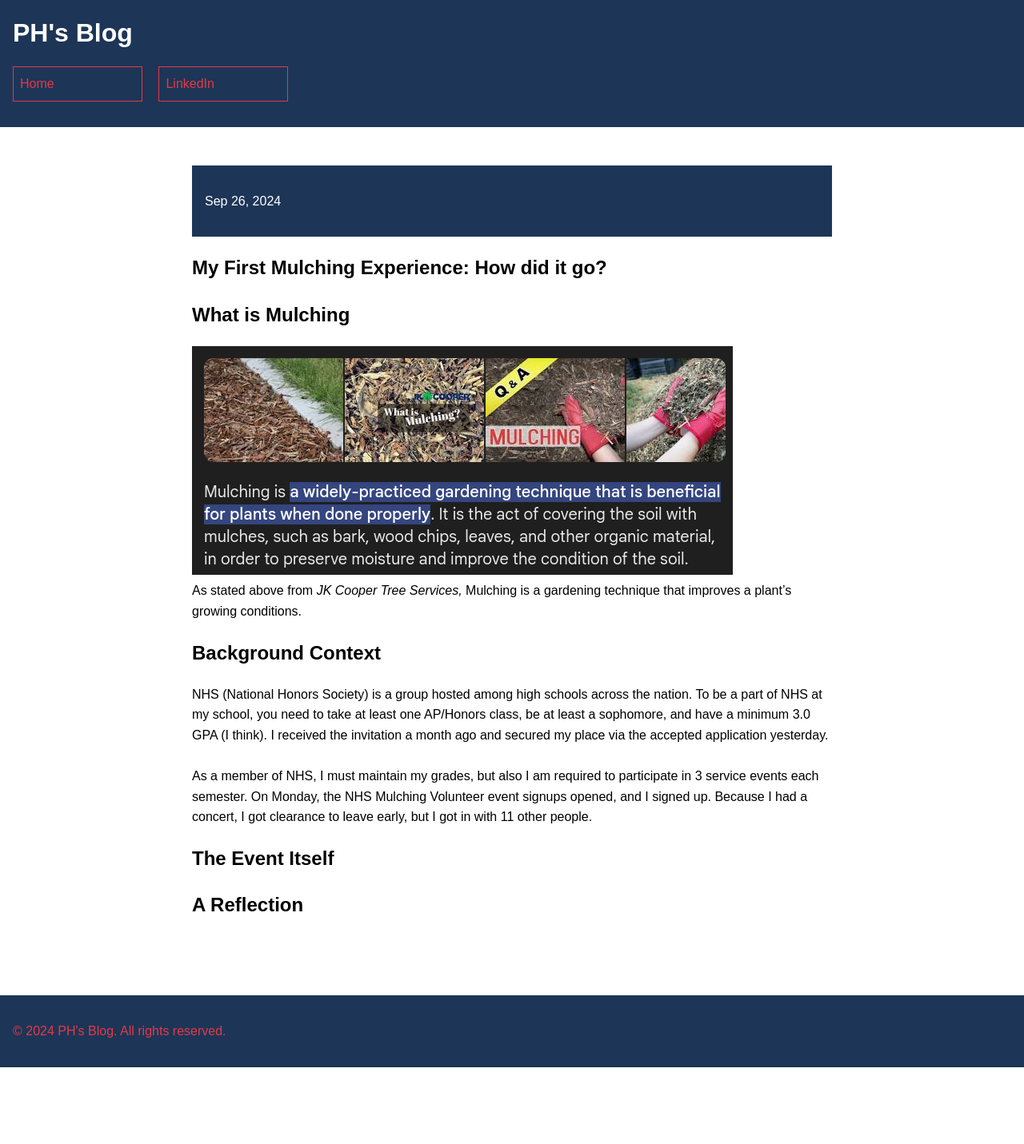
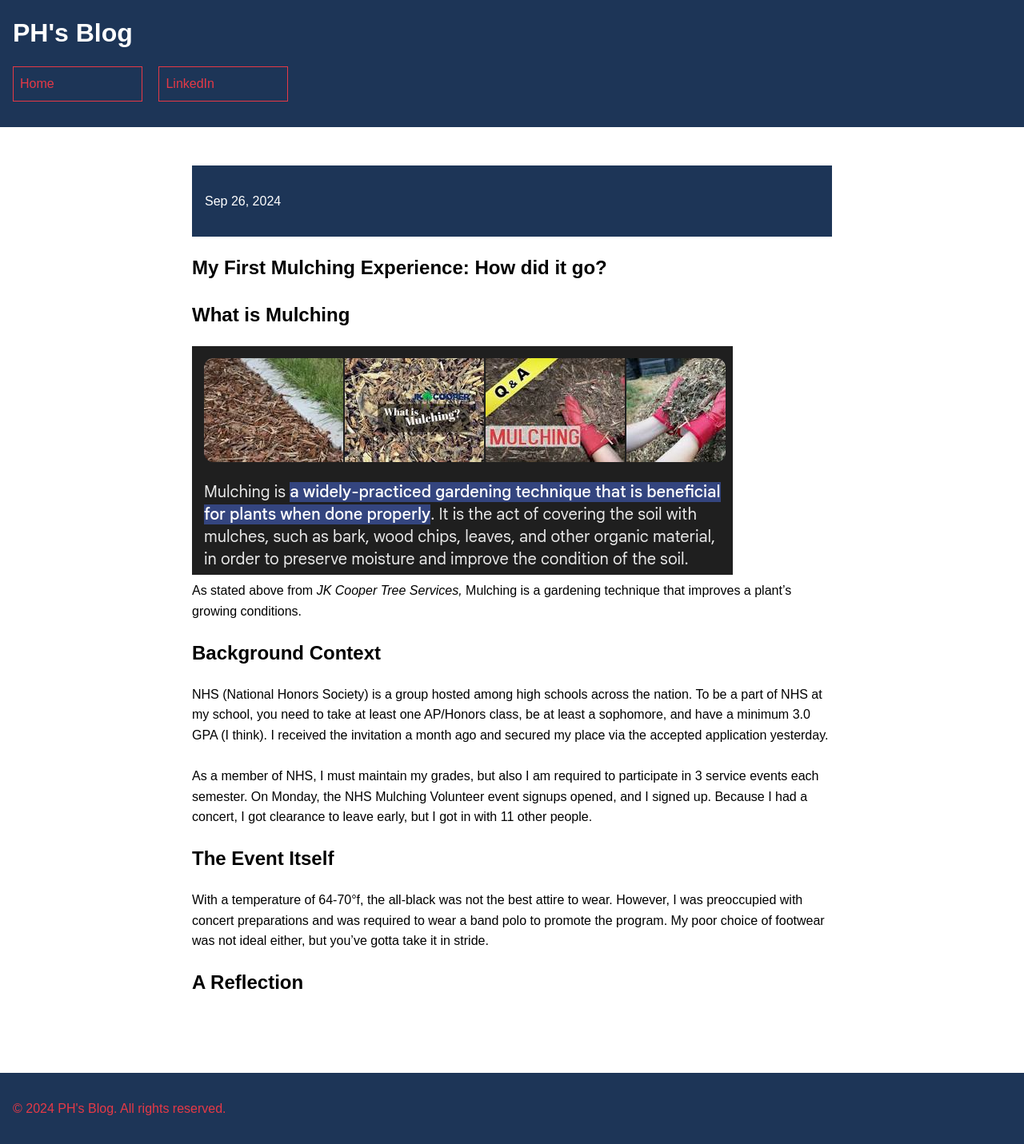
Before and after one commit to CaptainSapphire/PH-s-Blog, a Jekyll site: the page built from _posts/2024-09-26-My-First-Mulching-Experience.md, in a window 1280 px wide. Shown: the whole page at 80% size. Built offline with Jekyll 4.4.1, drawn with Linux system fonts in a browser that asks for light colours; our own code applies the rules of GitHub Pages for plain Markdown files; before the commit the page ends 1335 px from its top, so only the background shows below that.

Commit message:
Update 2024-09-26-My-First-Mulching-Experience.md

```diff
--- a/_posts/2024-09-26-My-First-Mulching-Experience.md
+++ b/_posts/2024-09-26-My-First-Mulching-Experience.md
@@ -11,6 +11,6 @@ On Monday, the NHS Mulching Volunteer event signups opened, and I signed up. Bec
 
 
 ## The Event Itself
-
+With a temperature of 64-70°f, the all-black was not the best attire to wear. However, I was preoccupied with concert preparations and was required to wear a band polo to promote the program. My poor choice of footwear was not ideal either, but you've gotta take it in stride.
 
 ## A Reflection
```
